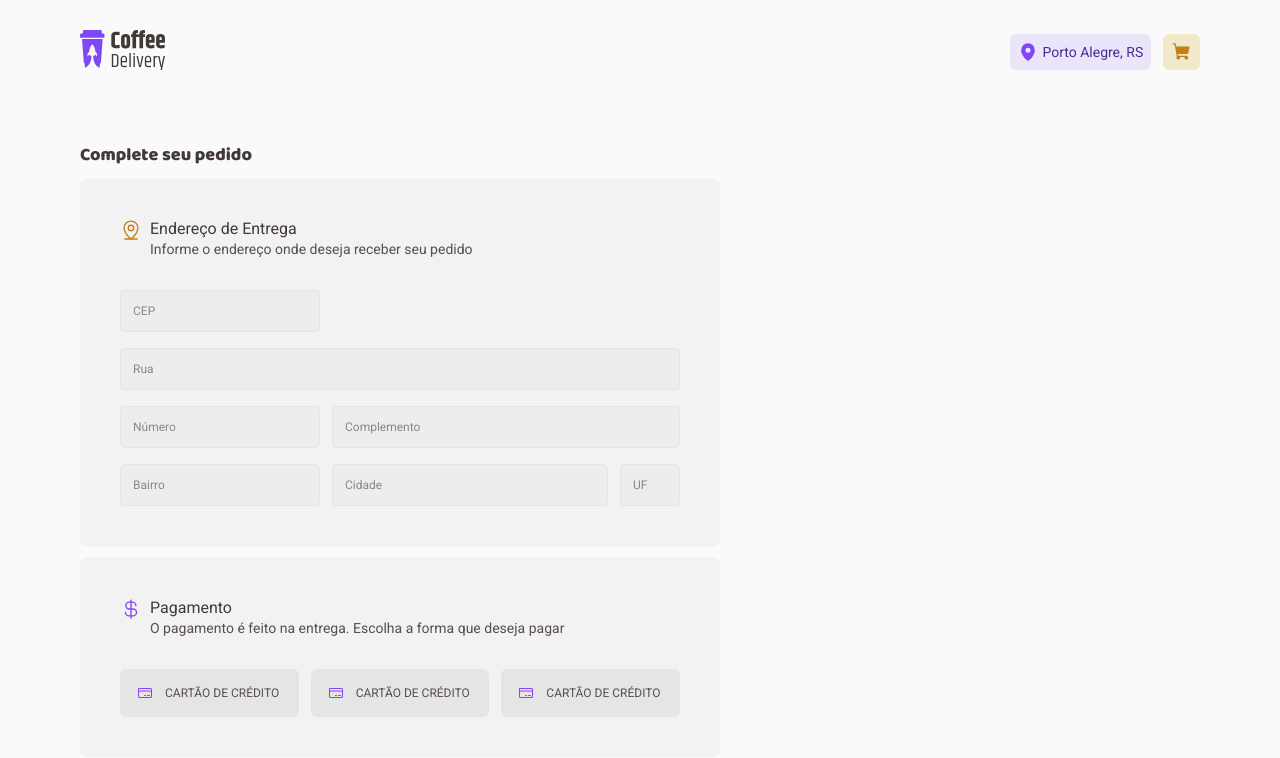
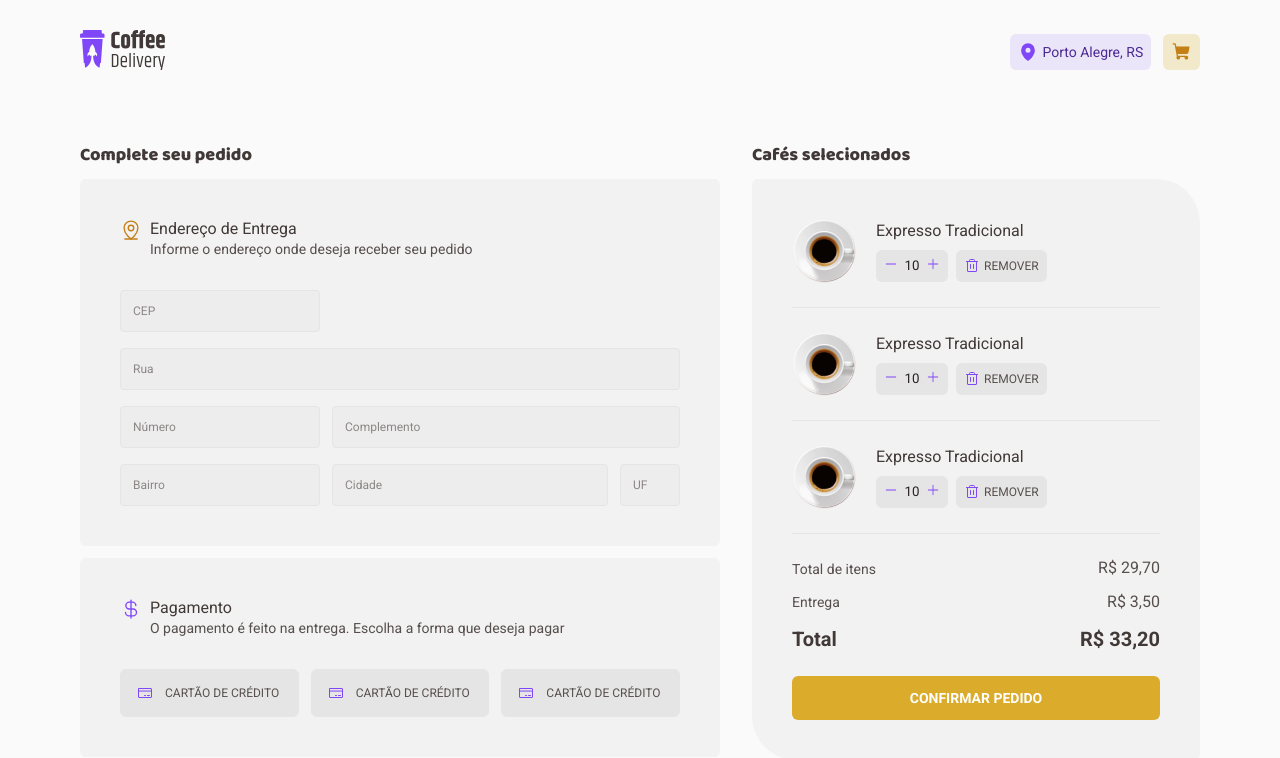
Before and after one commit to WD-GabrielKenji/Ignite-CoffeeDelivery, a React (Vite) app: page /completeOrder in a window 1280 px wide. Shown: the top 758 px of the page. Built offline with nearby package versions, Linux system fonts and the light colour scheme.

Commit message:
:sparkles: feat: Componente Confirmação de Coffee

```diff
--- /dev/null
+++ b/src/Components/Button/index.tsx
@@ -0,0 +1,11 @@
+import { ButtonHTMLAttributes } from 'react'
+
+import { ButtonContainer } from './styles'
+
+interface ButtonProps extends ButtonHTMLAttributes<HTMLButtonElement> {
+  text: string | number
+}
+
+export function Button({ text, ...rest }: ButtonProps) {
+  return <ButtonContainer {...rest}>{text}</ButtonContainer>
+}
--- /dev/null
+++ b/src/Components/Button/styles.ts
@@ -0,0 +1,22 @@
+import styled from 'styled-components'
+
+export const ButtonContainer = styled.button`
+  padding: 0.75rem 2.8rem;
+  margin-top: 0.7rem;
+  border: none;
+  border-radius: 6px;
+  background: ${({ theme }) => theme.colors['brand-yellow']};
+  transition: 0.4s;
+  color: ${({ theme }) => theme.colors['base-white']};
+  font-size: ${({ theme }) => theme.textSizes['components-button-g']};
+  font-weight: 700;
+  line-height: 1.3rem;
+  text-transform: uppercase;
+  &:disabled {
+    opacity: 0.7;
+    cursor: not-allowed;
+  }
+  &:not(:disabled):hover {
+    background: ${({ theme }) => theme.colors['brand-yellow-dark']};
+  }
+`
--- a/src/Components/QuantifyInput/index.tsx
+++ b/src/Components/QuantifyInput/index.tsx
@@ -1,9 +1,13 @@
 import { Minus, Plus } from 'phosphor-react'
 import { IconWrapper, QuantityInputContainer } from './styles'
 
-export function QuantityInput() {
+interface QuantityInputProps {
+  size?: 'medium' | 'small'
+}
+
+export function QuantityInput({ size = 'medium' }: QuantityInputProps) {
   return (
-    <QuantityInputContainer size={'small'}>
+    <QuantityInputContainer size={size}>
       <IconWrapper>
         <Minus size={14} weight="fill" />
       </IconWrapper>
--- /dev/null
+++ b/src/pages/CompleteOrder/Components/CoffeeCartCard/index.tsx
@@ -0,0 +1,31 @@
+import { RegularText } from '../../../../Components/Typography'
+import { QuantityInput } from '../../../../Components/QuantifyInput'
+
+import coffee from '../../../../../public/coffees/tradicional.png'
+import { Trash } from 'phosphor-react'
+import {
+  ActionsContainer,
+  CoffeeCartCardContainer,
+  RemoveButton,
+} from './styles'
+
+export function CoffeeCartCard() {
+  return (
+    <CoffeeCartCardContainer>
+      <div>
+        <img src={coffee} alt="" />
+
+        <div>
+          <RegularText color="subtitle">Expresso Tradicional</RegularText>
+          <ActionsContainer>
+            <QuantityInput size="small" />
+            <RemoveButton type="button">
+              <Trash size={16} />
+              REMOVER
+            </RemoveButton>
+          </ActionsContainer>
+        </div>
+      </div>
+    </CoffeeCartCardContainer>
+  )
+}
--- /dev/null
+++ b/src/pages/CompleteOrder/Components/CoffeeCartCard/styles.ts
@@ -0,0 +1,56 @@
+import styled from 'styled-components'
+
+export const CoffeeCartCardContainer = styled.div`
+  display: flex;
+  justify-content: space-between;
+  align-items: center;
+  width: 100%;
+  padding-bottom: 1.5rem;
+  margin-bottom: 1.5rem;
+  border-bottom: 1px solid ${({ theme }) => theme.colors['base-button']};
+  > div {
+    display: flex;
+    align-items: center;
+    gap: 1.25rem;
+    img {
+      width: 4rem;
+      height: 4rem;
+    }
+  }
+  > p {
+    align-self: flex-start;
+    font-weight: 700;
+  }
+`
+
+export const ActionsContainer = styled.div`
+  display: flex;
+  align-items: center;
+  height: 2rem;
+  margin-top: 0.5rem;
+  gap: 0.5rem;
+  > div {
+    max-width: 4.5rem;
+    height: 100%;
+  }
+`
+
+export const RemoveButton = styled.button`
+  display: flex;
+  align-items: center;
+  height: 100%;
+  padding: 0 0.5rem;
+  gap: 0.25rem;
+  border: none;
+  border-radius: 6px;
+  background: ${({ theme }) => theme.colors['base-button']};
+  transition: 0.4s;
+  color: ${({ theme }) => theme.colors['base-text']};
+  font-size: 0.75rem;
+  svg {
+    color: ${({ theme }) => theme.colors['brand-purple']};
+  }
+  &:hover {
+    background: ${({ theme }) => theme.colors['base-hover']};
+  }
+`
--- /dev/null
+++ b/src/pages/CompleteOrder/Components/SelectedCoffees/ConfirmationSection.tsx
@@ -0,0 +1,29 @@
+import { RegularText } from '../../../../Components/Typography'
+import { Button } from '../../../../Components/Button'
+
+import { ConfirmationSectionContainer } from './styles'
+
+export function ConfirmationSection() {
+  return (
+    <ConfirmationSectionContainer>
+      <div>
+        <RegularText size="s">Total de itens</RegularText>
+        <RegularText>R$ 29,70</RegularText>
+      </div>
+      <div>
+        <RegularText size="s">Entrega</RegularText>
+        <RegularText>R$ 3,50</RegularText>
+      </div>
+      <div>
+        <RegularText weight="700" color="subtitle" size="l">
+          Total
+        </RegularText>
+        <RegularText weight="700" color="subtitle" size="l">
+          R$ 33,20
+        </RegularText>
+      </div>
+
+      <Button text="Confirmar Pedido" type="submit" />
+    </ConfirmationSectionContainer>
+  )
+}
--- /dev/null
+++ b/src/pages/CompleteOrder/Components/SelectedCoffees/index.tsx
@@ -0,0 +1,23 @@
+import { TitleText } from '../../../../Components/Typography'
+import { CoffeeCartCard } from '../CoffeeCartCard'
+import { ConfirmationSection } from './ConfirmationSection'
+
+import { DetailsContainer, SelectedCoffeesContainer } from './styles'
+
+export function SelectedCoffees() {
+  return (
+    <SelectedCoffeesContainer>
+      <TitleText size="xs" color="subtitle">
+        Cafés selecionados
+      </TitleText>
+
+      <DetailsContainer>
+        <CoffeeCartCard />
+        <CoffeeCartCard />
+        <CoffeeCartCard />
+
+        <ConfirmationSection />
+      </DetailsContainer>
+    </SelectedCoffeesContainer>
+  )
+}
--- /dev/null
+++ b/src/pages/CompleteOrder/Components/SelectedCoffees/styles.ts
@@ -0,0 +1,26 @@
+import styled from 'styled-components'
+import { SectionBaseStyle } from '../../styles'
+
+export const SelectedCoffeesContainer = styled.div`
+  display: flex;
+  flex-direction: column;
+  width: 40rem;
+  gap: 0.75rem;
+`
+
+export const DetailsContainer = styled(SectionBaseStyle)`
+  display: flex;
+  flex-direction: column;
+  border-radius: 6px 44px 6px 44px;
+`
+
+export const ConfirmationSectionContainer = styled.section`
+  display: flex;
+  flex-direction: column;
+  gap: 0.8rem;
+  > div {
+    display: flex;
+    justify-content: space-between;
+    align-items: center;
+  }
+`
--- a/src/pages/CompleteOrder/index.tsx
+++ b/src/pages/CompleteOrder/index.tsx
@@ -1,4 +1,5 @@
 import { CompleteOrderForm } from './Components/CompleteOrderForm'
+import { SelectedCoffees } from './Components/SelectedCoffees'
 
 import { CompleteOrderContainer } from './styles'
 
@@ -6,6 +7,7 @@ export function CompleteOrder() {
   return (
     <CompleteOrderContainer className="container">
       <CompleteOrderForm />
+      <SelectedCoffees />
     </CompleteOrderContainer>
   )
 }
```
